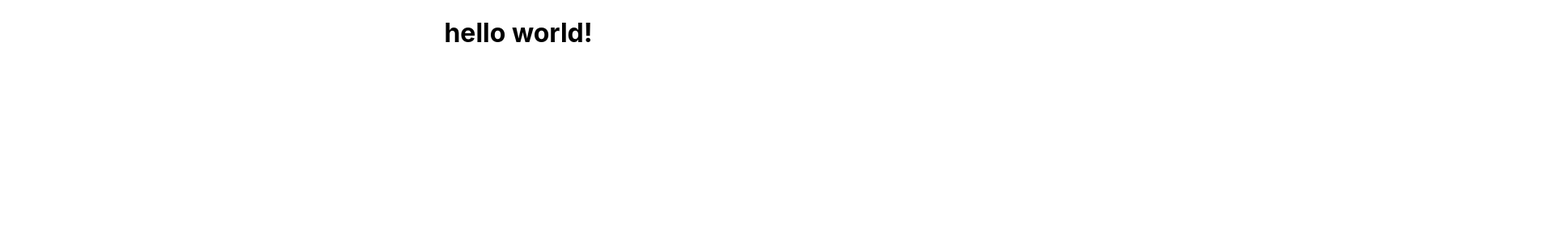
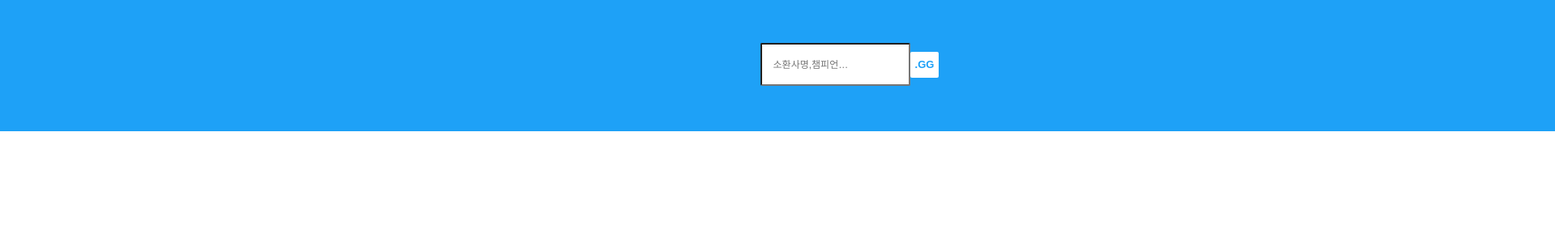
Before and after one commit to christina-minhee/lol_project, a React (Create React App) app: page / in a window 1280 px wide. Shown: the top 300 px of the page at 81% size, 1920 px wide, since content can reach past the window. Built offline with nearby package versions, Linux system fonts and the light colour scheme.

Commit message:
Add: search bar component

```diff
--- a/src/pages/Home/View.js
+++ b/src/pages/Home/View.js
@@ -1,8 +1,9 @@
-import styles from "index.module.css";
+import styles from "./index.module.css";
+import Header from "./components/Header";
 
 const View =() => {
   return (
-    <h1>hello world!</h1>
+    <Header/>
   );
 }
 
--- /dev/null
+++ b/src/pages/Home/components/Header/index.css
@@ -0,0 +1,34 @@
+.header {
+  width: 1440px;
+  height: 97px;
+  margin: 0 0 15px;
+  background-color: #1ea1f7;
+  padding: 53px 261px 12px 919px;
+}
+
+.searchbar {
+  width: 260px;
+  height: 32px;
+  padding: none;
+  padding-bottom: none;
+}
+
+.form-control {
+  border-radius: 2px;
+  height: 100%;
+  padding: 9px 12px 8px 14px;
+  line-height: normal;
+  font-size: 12px;
+}
+
+.btn {
+  height: 100%;
+  border: none;
+  padding: none;
+  background-color: #fff;
+  border-radius: 2px;
+  font-size: 13px;
+  line-height: normal;
+  font-weight: 700;
+  color: #1ea1f7;
+}
--- /dev/null
+++ b/src/pages/Home/components/Header/index.js
@@ -0,0 +1,29 @@
+import "./index.css";
+import {useState, useEffect} from "react";
+
+
+const Header = () => {
+	const [searchWord, setSearchWord] = useState("");
+
+	useEffect(() => {
+		console.log("searchword change", searchWord);
+	}, [searchWord])
+
+	const onChangeSearch = (e) => {
+		e.preventDefault();
+		setSearchWord(e.target.value);
+	}
+
+	return (
+		<div className="header">
+			<div className="search_container">
+				<div className="searchbar input-group mb-3">
+					<input type="text" className="form-control" placeholder="소환사명,챔피언…" aria-label="Recipient's username" aria-describedby="basic-addon2"/>
+					<button className="btn btn-outline-secondary" type="button">.GG</button>
+				</div>
+			</div>
+		</div>
+	)
+}
+
+export default Header;
```
